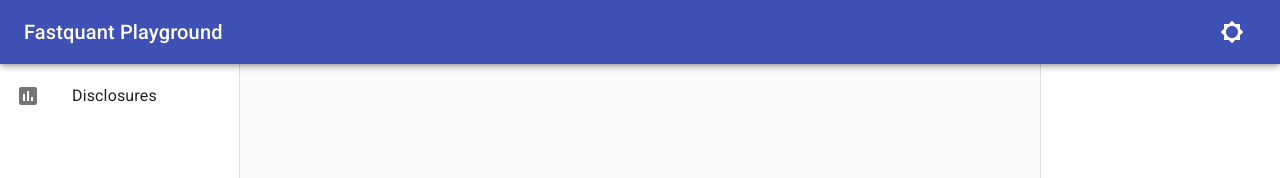
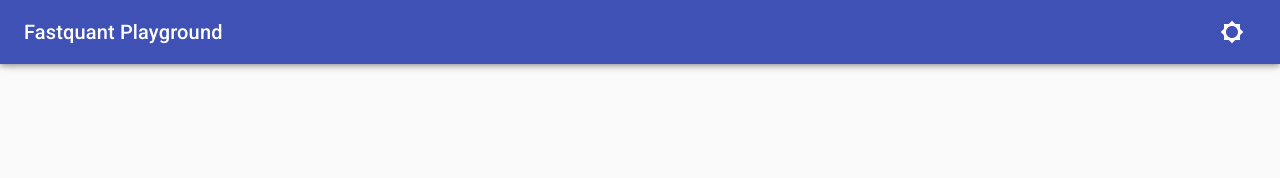
Before and after one commit to jester22/fastquant-playground, a React (Create React App) app: page / in a window 1280 px wide. Shown: the top 178 px of the page. Built offline with nearby package versions, Linux system fonts and the light colour scheme.

Commit message:
Migrate to styled components

```diff
--- a/package.json
+++ b/package.json
@@ -13,6 +13,7 @@
     "@types/react": "^16.9.0",
     "@types/react-dom": "^16.9.0",
     "@types/react-grid-layout": "^0.17.1",
+    "@types/styled-components": "^5.1.0",
     "@types/uuid": "^8.0.0",
     "react": "^16.13.1",
     "react-dnd": "^11.0.0",
--- a/src/App.tsx
+++ b/src/App.tsx
@@ -2,11 +2,12 @@ import './assets/css/react-grid-layout.css';
 import './assets/css/react-resizable.css';
 
 import CssBaseline from '@material-ui/core/CssBaseline';
-import { createMuiTheme, ThemeProvider } from '@material-ui/core/styles';
+import { createMuiTheme, ThemeProvider as MUThemeProvider } from '@material-ui/core/styles';
 import React, { ReactNode } from 'react';
 import { DndProvider } from 'react-dnd';
 import { HTML5Backend } from 'react-dnd-html5-backend';
 import { RecoilRoot, useRecoilValue } from 'recoil';
+import { ThemeProvider } from 'styled-components';
 
 import { themeState } from './atoms';
 import NavLayout from './layouts/NavLayout';
@@ -21,7 +22,11 @@ const ThemeRecoilProvider = ({ children }: Props) => {
       type: useRecoilValue(themeState),
     },
   });
-  return <ThemeProvider theme={theme}>{children}</ThemeProvider>;
+  return (
+    <MUThemeProvider theme={theme}>
+      <ThemeProvider theme={theme}>{children}</ThemeProvider>
+    </MUThemeProvider>
+  );
 };
 
 function App() {
--- a/src/components/ChartItem.tsx
+++ b/src/components/ChartItem.tsx
@@ -1,21 +1,19 @@
 import ListItem from '@material-ui/core/ListItem';
 import ListItemIcon from '@material-ui/core/ListItemIcon';
 import ListItemText from '@material-ui/core/ListItemText';
-import { makeStyles } from '@material-ui/core/styles';
 import InsertChartIcon from '@material-ui/icons/InsertChart';
 import React from 'react';
 import { DragSourceMonitor, useDrag } from 'react-dnd';
 import { useSetRecoilState } from 'recoil';
+import styled from 'styled-components';
 import { v4 as uuidv4 } from 'uuid';
 
 import { gridState } from '../atoms';
 import { GridItem } from '../types/types';
 
-const useStyles = makeStyles({
-  root: {
-    opacity: (props: { opacity: number }) => props.opacity,
-  },
-});
+const StyledListItem = styled(ListItem)<{ isDragging: boolean }>`
+  opacity: ${({ isDragging }: { isDragging: boolean }) => (isDragging ? 0.4 : 1)};
+`;
 
 const ChartItem = () => {
   const setGridState = useSetRecoilState(gridState);
@@ -42,17 +40,13 @@ const ChartItem = () => {
       isDragging: monitor.isDragging(),
     }),
   });
-  const opacity = isDragging ? 0.4 : 1;
-  const classes = useStyles({
-    opacity,
-  });
   return (
-    <ListItem className={classes.root} ref={drag} button key="Disclosures">
+    <StyledListItem isDragging={isDragging} ref={drag} button key="Disclosures">
       <ListItemIcon>
         <InsertChartIcon />
       </ListItemIcon>
       <ListItemText primary="Disclosures" />
-    </ListItem>
+    </StyledListItem>
   );
 };
 
--- a/src/components/Dashboard.tsx
+++ b/src/components/Dashboard.tsx
@@ -1,30 +1,24 @@
-import { makeStyles } from '@material-ui/core/styles';
 import React from 'react';
 import { useDrop } from 'react-dnd';
 import { Responsive as ResponsiveGridLayout } from 'react-grid-layout';
 import { useRecoilValue } from 'recoil';
+import styled from 'styled-components';
 
 import { gridState } from '../atoms';
 import { GridItem } from '../types/types';
 
-const useStyles = makeStyles((theme) => ({
-  layout: {
-    backgroundColor: ({
-      isActive,
-      canDrop,
-    }: {
-      isActive: boolean;
-      canDrop: boolean;
-    }) => {
-      if (isActive) return theme.palette.grey[500];
-      if (canDrop) return theme.palette.grey[500];
-      return 'transparent';
-    },
-    '& div': {
-      backgroundColor: 'red',
-    },
-  },
-}));
+interface Props {
+  isActive: boolean;
+  canDrop: boolean;
+}
+
+const StyledResponsiveGridLayout = styled(ResponsiveGridLayout)<Props>`
+  background-color: ${({ isActive, canDrop, theme }) => {
+    if (isActive) return theme.palette.grey[500];
+    if (canDrop) return theme.palette.grey[500];
+    return 'transparent';
+  }};
+`;
 
 const Dashboard = () => {
   const widgets = useRecoilValue(gridState);
@@ -36,17 +30,14 @@ const Dashboard = () => {
     }),
   });
   const isActive = canDrop && isOver;
-  const classes = useStyles({
-    isActive,
-    canDrop,
-  });
 
   return (
     <div ref={drop}>
-      <ResponsiveGridLayout
+      <StyledResponsiveGridLayout
+        isActive={isActive}
+        canDrop={canDrop}
         rowHeight={30}
         width={1200}
-        className={classes.layout}
         breakpoints={{ lg: 1200, md: 996, sm: 768, xs: 480, xxs: 0 }}
         cols={{ lg: 12, md: 10, sm: 6, xs: 4, xxs: 2 }}
       >
@@ -55,7 +46,7 @@ const Dashboard = () => {
             {o.id}
           </div>
         ))}
-      </ResponsiveGridLayout>
+      </StyledResponsiveGridLayout>
     </div>
   );
 };
--- a/src/layouts/NavLayout.tsx
+++ b/src/layouts/NavLayout.tsx
@@ -1,61 +1,70 @@
 import AppBar from '@material-ui/core/AppBar';
-import Drawer from '@material-ui/core/Drawer';
-import List from '@material-ui/core/List';
-import { makeStyles } from '@material-ui/core/styles';
+// import Drawer from '@material-ui/core/Drawer';
+// import List from '@material-ui/core/List';
 import Toolbar from '@material-ui/core/Toolbar';
 import Typography from '@material-ui/core/Typography';
 import React from 'react';
+import styled from 'styled-components';
 
-import ChartItem from '../components/ChartItem';
+// import ChartItem from '../components/ChartItem';
 import Dashboard from '../components/Dashboard';
 import ThemeSwitcher from '../components/ThemeSwitcher';
 
-const drawerWidth = 240;
+// const drawerWidth = 240;
 
-const useStyles = makeStyles((theme) => ({
-  root: {
-    display: 'flex',
-  },
-  title: {
-    flexGrow: 1,
-  },
-  appBar: {
-    zIndex: theme.zIndex.drawer + 1,
-  },
-  drawer: {
-    width: drawerWidth,
-    flexShrink: 0,
-  },
-  drawerPaper: {
-    width: drawerWidth,
-  },
-  drawerContainer: {
-    overflow: 'auto',
-  },
-  content: {
-    flexGrow: 1,
-    padding: theme.spacing(3),
-  },
-  layout: {
-    '& div': {
-      backgroundColor: 'red',
-    },
-  },
-}));
+const Container = styled.div`
+  display: flex;
+`;
+
+const Title = styled(Typography)`
+  flex: 1;
+`;
+
+const Main = styled.main`
+  flex-grow: 1,
+  padding: ${({ theme }) => theme.spacing(3)},
+`;
+
+// const useStyles = makeStyles((theme) => ({
+//   title: {
+//     flexGrow: 1,
+//   },
+//   appBar: {
+//     zIndex: theme.zIndex.drawer + 1,
+//   },
+//   drawer: {
+//     width: drawerWidth,
+//     flexShrink: 0,
+//   },
+//   drawerPaper: {
+//     width: drawerWidth,
+//   },
+//   drawerContainer: {
+//     overflow: 'auto',
+//   },
+//   content: {
+//     flexGrow: 1,
+//     padding: theme.spacing(3),
+//   },
+//   layout: {
+//     '& div': {
+//       backgroundColor: 'red',
+//     },
+//   },
+// }));
 
 export default function MyDrawer() {
-  const classes = useStyles();
   return (
-    <div className={classes.root}>
-      <AppBar position="fixed" className={classes.appBar}>
+    <Container>
+      <AppBar position="fixed">
         <Toolbar>
-          <Typography variant="h6" noWrap className={classes.title}>
+          <Title variant="h6" noWrap>
             Fastquant Playground
-          </Typography>
+          </Title>
           <ThemeSwitcher />
         </Toolbar>
       </AppBar>
-      <Drawer
+      {/* <Drawer
         className={classes.drawer}
         variant="permanent"
         classes={{
@@ -80,11 +89,11 @@ export default function MyDrawer() {
         <div className={classes.drawerContainer}>
           <List></List>
         </div>
-      </Drawer>
-      <main className={classes.content}>
+      </Drawer> */}
+      <Main>
         <Toolbar />
         <Dashboard />
-      </main>
-    </div>
+      </Main>
+    </Container>
   );
 }
```
Also changed, not shown: src/types/styled.d.ts (added, +7 -0 lines), .prettierrc.js, 1 other file (tests, documents, lock files or other folders).
